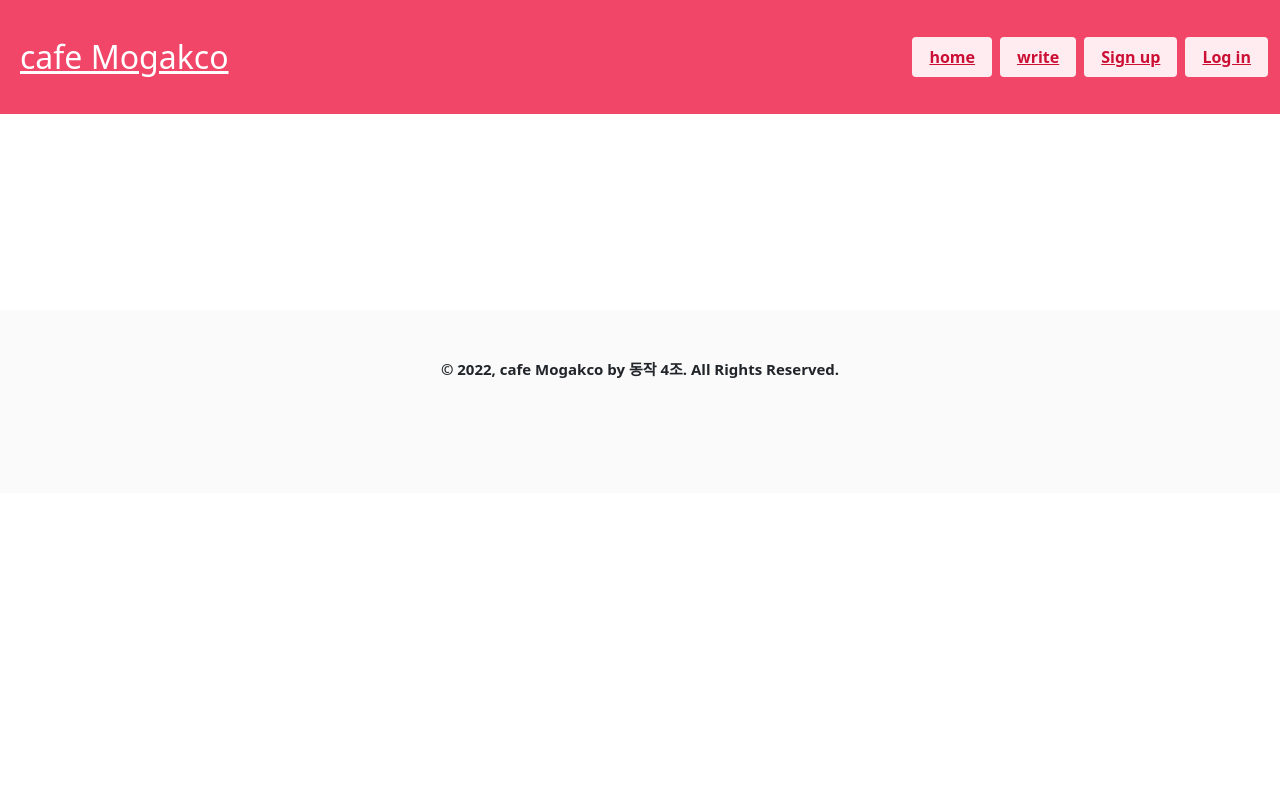
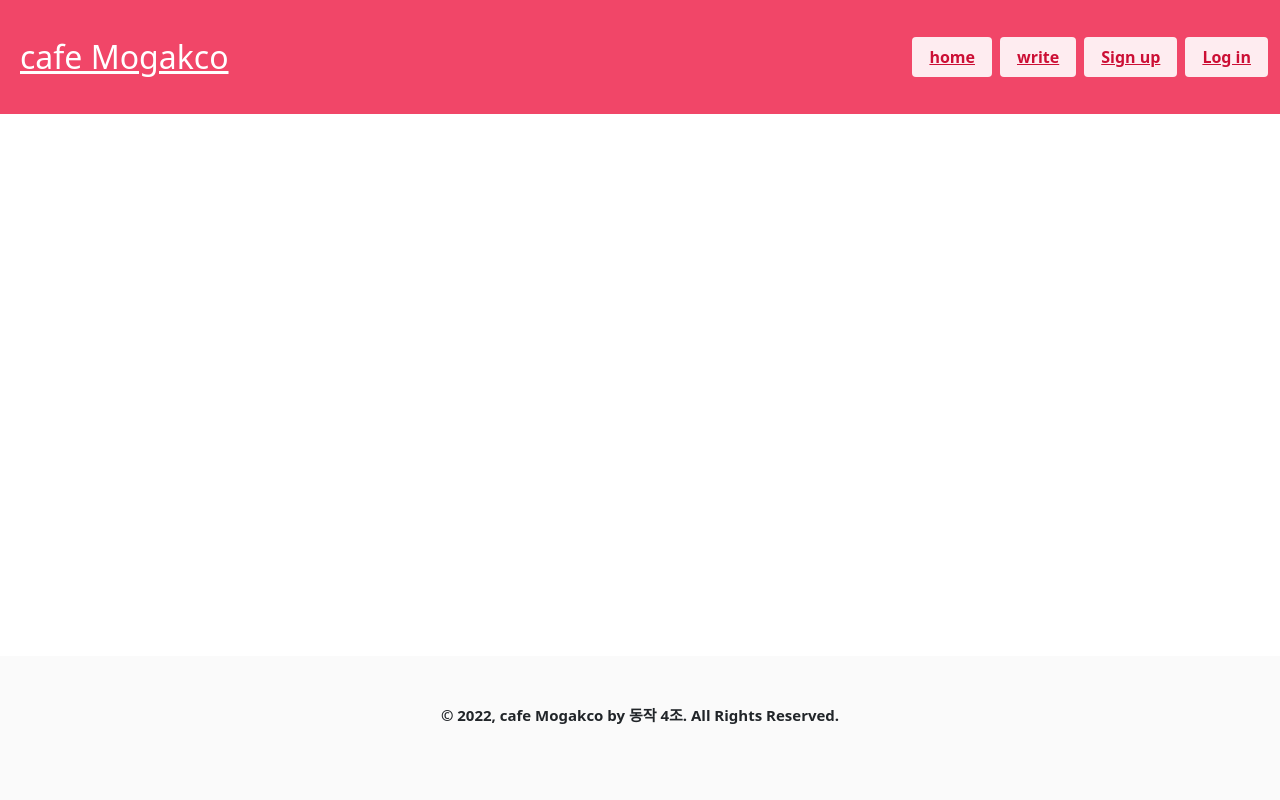
Before and after one commit to sangjin-park89/cafe_mogakco, a Flask app: page / in a window 1280 px wide. Run offline with Flask 2, Linux system fonts and the light colour scheme; data that the repository does not hold is empty; some libraries are stand-ins or nearby versions; some web fonts are replaced.

Commit message:
footer 하단 고정 수정입니다.

```diff
--- a/static/css/footer.css
+++ b/static/css/footer.css
@@ -1,6 +1,8 @@
 .footer {
-    margin-top:100px;
-    width:100%;
+    height: 100px;
+    width: 100%;
+    position : fixed;
+    bottom: 0;
 }
 .foo p {
     font-size:15px;
--- a/static/css/write.css
+++ b/static/css/write.css
@@ -0,0 +1,5 @@
+.section {
+  height: auto;
+  min-height: 100%;
+  padding-bottom: 200px;
+}
--- a/templates/index.html
+++ b/templates/index.html
@@ -8,7 +8,7 @@
     <!-- Bulma CSS 링크 -->
     <link rel="stylesheet" href="https://cdn.jsdelivr.net/npm/bulma@0.9.1/css/bulma.min.css">
 
-        <!-- Bootstrap CSS -->
+    <!-- Bootstrap CSS -->
     <link
       href="https://cdn.jsdelivr.net/npm/bootstrap@5.0.2/dist/css/bootstrap.min.css"
       rel="stylesheet"
--- a/templates/write.html
+++ b/templates/write.html
@@ -1,4 +1,4 @@
-{% extends "layout_main.html" %}
+{% extends "index.html" %}
 
 {% block title %}Mogakco | 글 작성{% endblock %}
 
```
